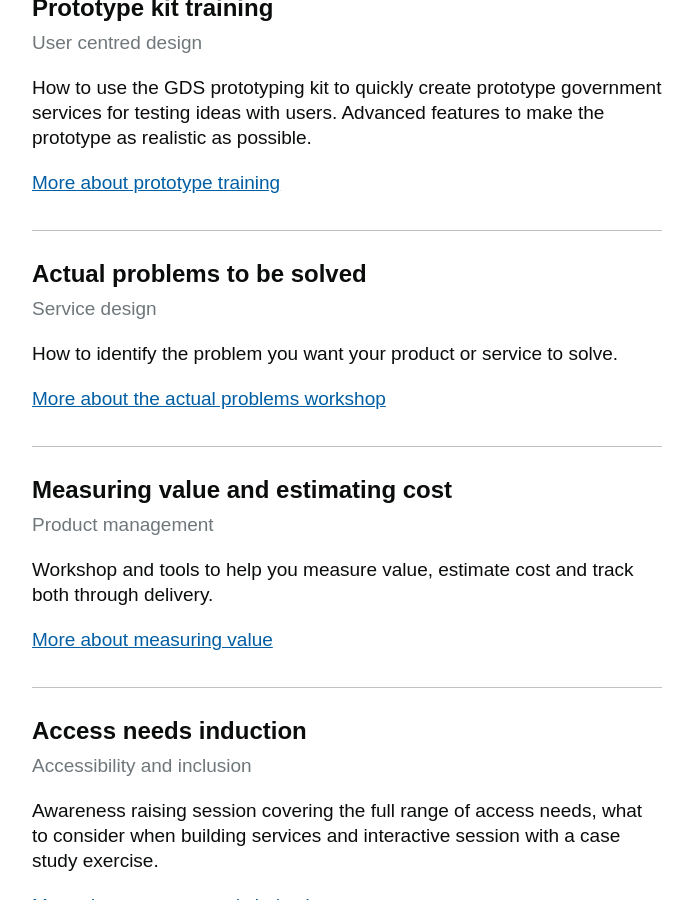
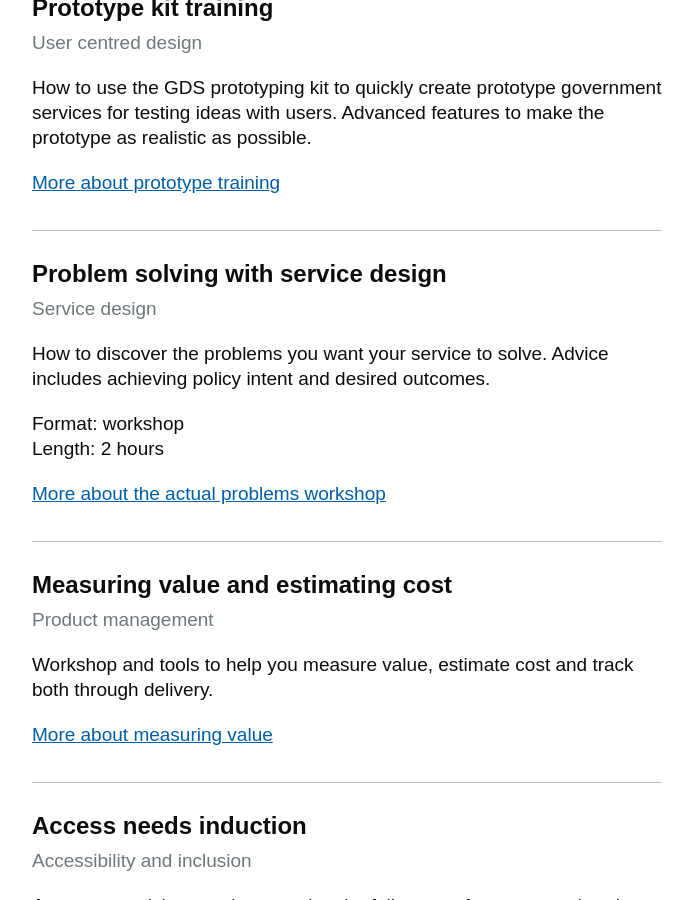
Before and after one commit to Abdul2/coe, a Jekyll site: the page built from index.md, in a window 1280 px wide and 900 px high, scrolled down 2880 px. Shown: the whole window, without its empty margins (458-1151 px from the left). Built offline with Jekyll 4.4.1, drawn with Linux system fonts in a browser that asks for light colours.

Commit message:
content: test change content from review

```diff
--- a/index.md
+++ b/index.md
@@ -328,21 +328,26 @@ How to use the GDS prototyping kit to quickly create prototype government servic
 
 <div class="content" markdown="1">
 
-## Actual problems to be solved
+## Problem solving with service design
 
 Service design
 {: .meta }
 
-How to identify the problem you want your product or service to solve.
+How to discover the problems you want your service to solve. Advice includes achieving policy intent and desired outcomes.
+
+<p>Format: workshop<br>
+Length: 2 hours</p>
 
 <details>
   <summary><span class="summary">More about the actual problems workshop</span></summary>
   <div class="panel panel-border-narrow">
+    <p>Format: workshop<br>
+    Length: 2 hours</p>
     <h3>Benefits:</h3>
     <ul class="list list-bullet">
       <li>better achieve policy intent and desired outcomes when we're going to spend money on services</li>
     </ul>
-    <div class="button-secondary"><a href="mailto:CentreOfExcellenceCentral@digital.homeoffice.gov.uk?subject=Book%20actual%20problems%20workshop">Book an actual problems workshop</a></div>
+    <div class="button-secondary"><a href="mailto:CentreOfExcellenceCentral@digital.homeoffice.gov.uk?subject=Book%20actual%20problems%20workshop">Book problem solving workshop</a></div>
   </div>
 
 </details>
```
